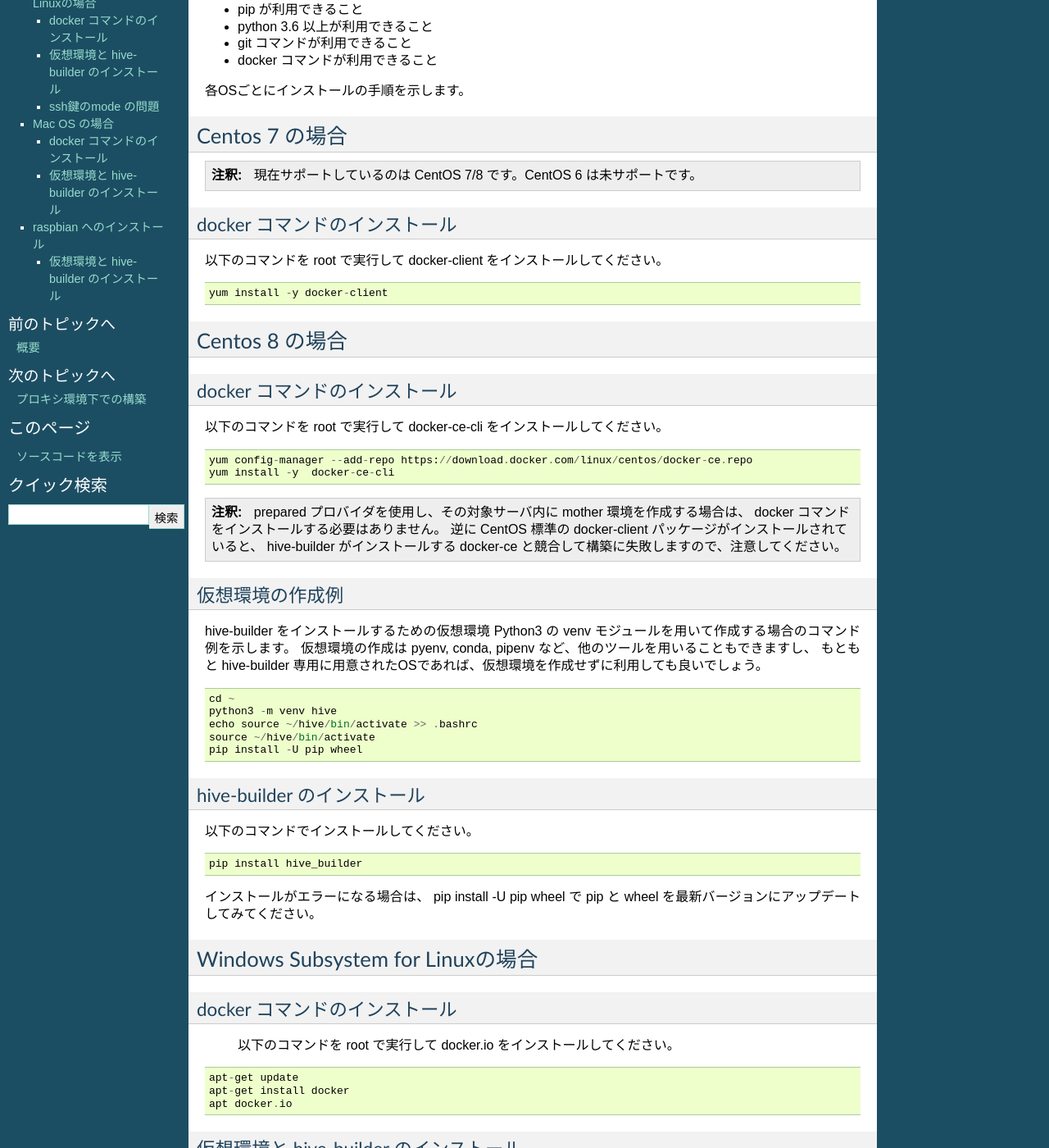
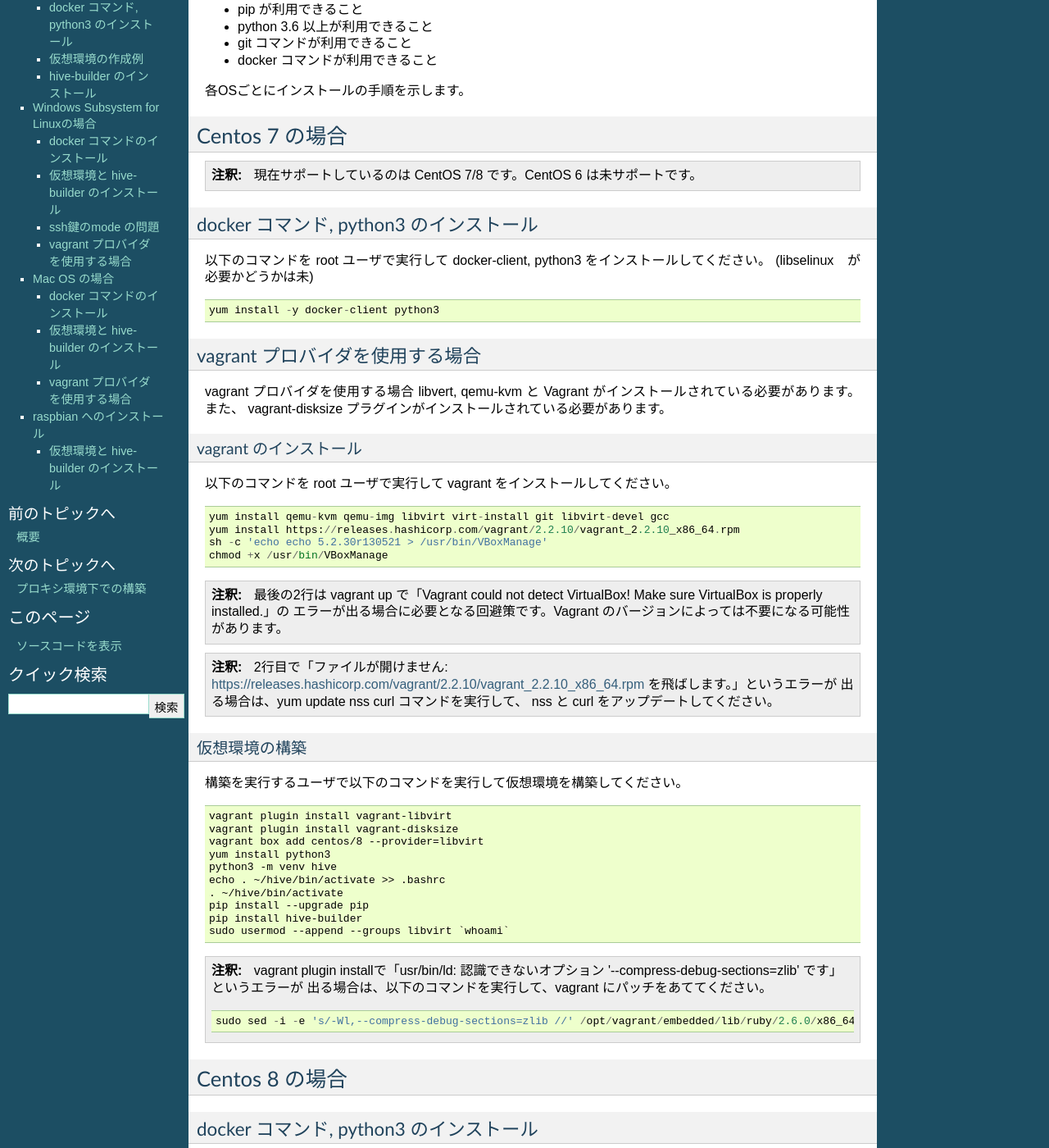
Before and after one commit to procube-open/hive-builder, a Sphinx documentation site: the page built from docs/install.rst, in a window 1280 px wide and 1400 px high, scrolled down 334 px. Shown: the whole window at 82% size. Built offline with Sphinx 7.4.7, drawn with Linux system fonts in a browser that asks for light colours; pages that are not in the unit, such as notebooks, are missing from menus; some of the changed text lies outside the part shown.

Commit message:
- add description for vagrant provicer on CentOS 7 - disable gpg check for drbd and zabbix - fix error on lvcreate: Insufficient suitable allocatable extents for logical volume drbdpool: 25596 more required

```diff
--- a/docs/install.rst
+++ b/docs/install.rst
@@ -27,25 +27,80 @@ Centos 7 の場合
 
     現在サポートしているのは CentOS 7/8 です。CentOS 6 は未サポートです。
 
-docker コマンドのインストール
-------------------------------
-以下のコマンドを root で実行して docker-client をインストールしてください。
+docker コマンド, python3 のインストール
+----------------------------------------
+以下のコマンドを root ユーザで実行して docker-client, python3 をインストールしてください。
+(libselinux　が必要かどうかは未)
 
 ::
 
-  yum install -y docker-client
+  yum install -y docker-client python3
+
+vagrant プロバイダを使用する場合
+----------------------------------
+vagrant プロバイダを使用する場合 libvert, qemu-kvm と Vagrant がインストールされている必要があります。
+また、 vagrant-disksize プラグインがインストールされている必要があります。
+
+vagrant のインストール
+^^^^^^^^^^^^^^^^^^^^^^^^^^^^^^^
+以下のコマンドを root ユーザで実行して vagrant をインストールしてください。
+
+::
+
+    yum install qemu-kvm qemu-img libvirt virt-install git libvirt-devel gcc
+    yum install https://releases.hashicorp.com/vagrant/2.2.10/vagrant_2.2.10_x86_64.rpm
+    sh -c 'echo echo 5.2.30r130521 > /usr/bin/VBoxManage'
+    chmod +x /usr/bin/VBoxManage
+
+.. note::
+
+    最後の2行は vagrant up で「Vagrant could not detect VirtualBox! Make sure VirtualBox is properly installed.」の
+    エラーが出る場合に必要となる回避策です。Vagrant のバージョンによっては不要になる可能性があります。
+
+.. note::
+
+    2行目で「ファイルが開けません:  https://releases.hashicorp.com/vagrant/2.2.10/vagrant_2.2.10_x86_64.rpm を飛ばします。」というエラーが
+    出る場合は、yum update nss curl コマンドを実行して、 nss と curl をアップデートしてください。
+
+
+仮想環境の構築
+^^^^^^^^^^^^^^^^^^^^^^^^^^^^^^^
+構築を実行するユーザで以下のコマンドを実行して仮想環境を構築してください。
+
+::
+
+    vagrant plugin install vagrant-libvirt
+    vagrant plugin install vagrant-disksize
+    vagrant box add centos/8 --provider=libvirt
+    yum install python3
+    python3 -m venv hive
+    echo . ~/hive/bin/activate >> .bashrc
+    . ~/hive/bin/activate
+    pip install --upgrade pip
+    pip install hive-builder
+    sudo usermod --append --groups libvirt `whoami`
+
+.. note::
+
+    vagrant plugin installで「usr/bin/ld: 認識できないオプション '--compress-debug-sections=zlib' です」というエラーが
+    出る場合は、以下のコマンドを実行して、vagrant にパッチをあててください。
+
+    ::
+
+        sudo sed -i -e 's/-Wl,--compress-debug-sections=zlib //' /opt/vagrant/embedded/lib/ruby/2.6.0/x86_64-linux/rbconfig.rb
+
 
 Centos 8 の場合
 =================================
 
-docker コマンドのインストール
-------------------------------
-以下のコマンドを root で実行して docker-ce-cli をインストールしてください。
+docker コマンド, python3 のインストール
+----------------------------------------
+以下のコマンドを root ユーザで実行して docker-ce-cli,  python3 をインストールしてください。
 
 ::
 
   yum config-manager --add-repo https://download.docker.com/linux/centos/docker-ce.repo
-  yum install -y  docker-ce-cli
+  yum install -y  docker-ce-cli python3
 
 .. note::
 
@@ -114,6 +169,13 @@ context_dir を ~/hive-context などに設定することで回避できます
 この操作はステージごとに必要であり、context_dir はステージごとに異なる
 必要があります。
 
+vagrant プロバイダを使用する場合
+----------------------------------
+vagrant プロバイダを使用する場合 VirtualBox と Vagrant がインストールされている必要があります。
+また、 vagrant-disksize プラグインがインストールされている必要があります。
+
+（詳細未）
+
 Mac OS の場合
 =================================
 
@@ -132,6 +194,12 @@ docker desktop for mac は VM を起動しますので、リソースを消費
 --------------------------------------
 仮想環境と hive-builder のインストールについては、Cent OS の場合と同じです。 :ref:`そちら<basic>` を参照してください。
 
+vagrant プロバイダを使用する場合
+----------------------------------
+vagrant プロバイダを使用する場合 VirtualBox と Vagrant がインストールされている必要があります。
+また、 vagrant-disksize プラグインがインストールされている必要があります。
+
+（詳細未）
 
 raspbian へのインストール
 =================================
```
Also changed, not shown: docs/inventory.rst (+2 -7 lines), 2 other files.
